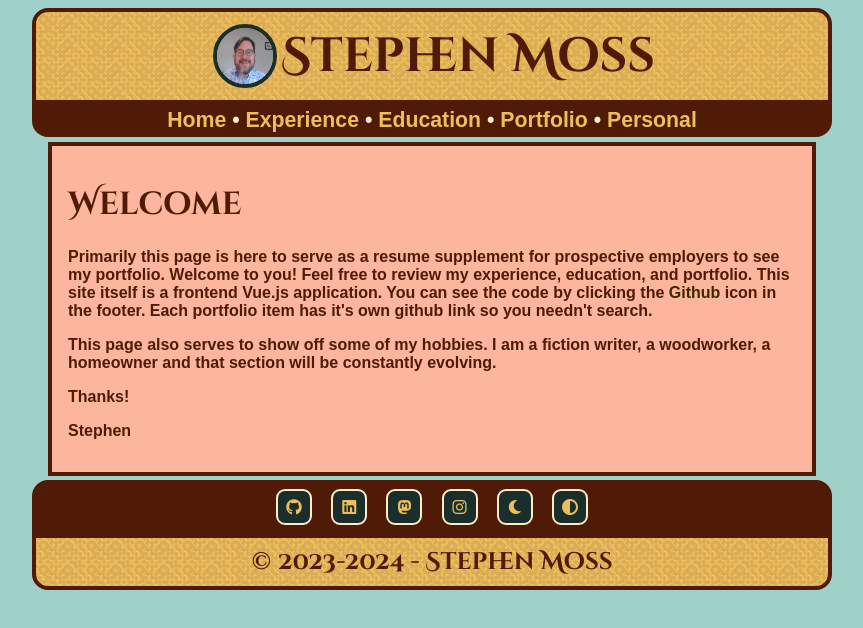
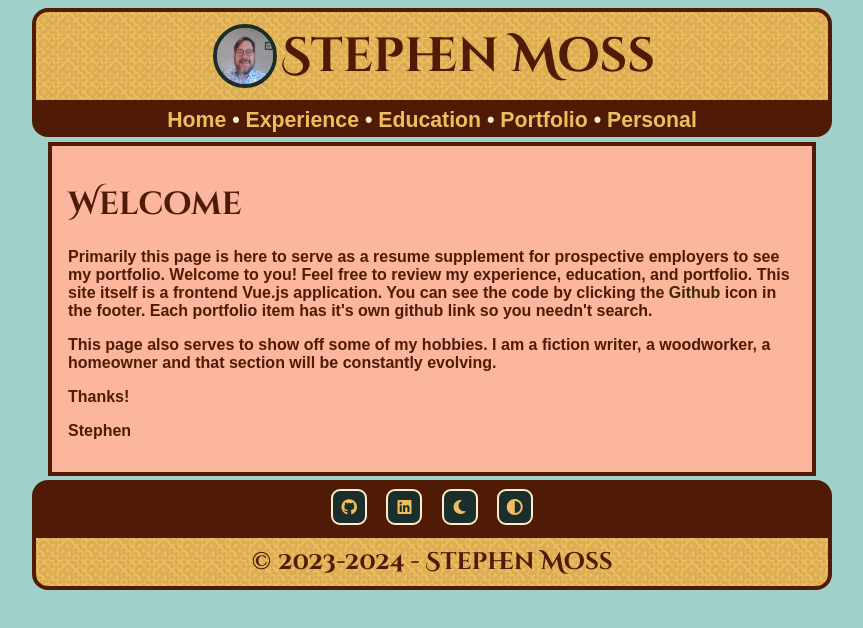
Before and after one commit to SRDMoss/personal-site, a Vue app: page / in a window 1280 px wide. Shown: the top 628 px of the page, without its empty margins (208-1071 px from the left). Built offline with nearby package versions, Linux system fonts and the light colour scheme; a web font is replaced by a local one.

Commit message:
Update FooterComponent.vue
Removed expired links.

```diff
--- a/src/components/FooterComponent.vue
+++ b/src/components/FooterComponent.vue
@@ -21,28 +21,6 @@
               </div>
               <div class="tooltip">
                 <span class="tip-text">&nbsp;LinkedIn&nbsp;</span>
-              </div>
-            </a>
-          </div>
-
-          <div class="grouper">
-            <a href="https://techhub.social/@Moss" target="_blank" rel="noopener noreferrer">
-              <div class="icon-wrapper">
-                <i class="fab fa-mastodon"></i>
-              </div>
-              <div class="tooltip">
-                <span class="tip-text">&nbsp;Mastodon&nbsp;</span>
-              </div>
-            </a>
-          </div>
-
-          <div class="grouper">
-            <a href="https://www.instagram.com/srdmoss/" target="_blank" rel="noopener noreferrer">
-              <div class="icon-wrapper">
-                <i class="fab fa-instagram"></i>
-              </div>
-              <div class="tooltip">
-                <span class="tip-text">&nbsp;Instagram&nbsp;</span>
               </div>
             </a>
           </div>
```
